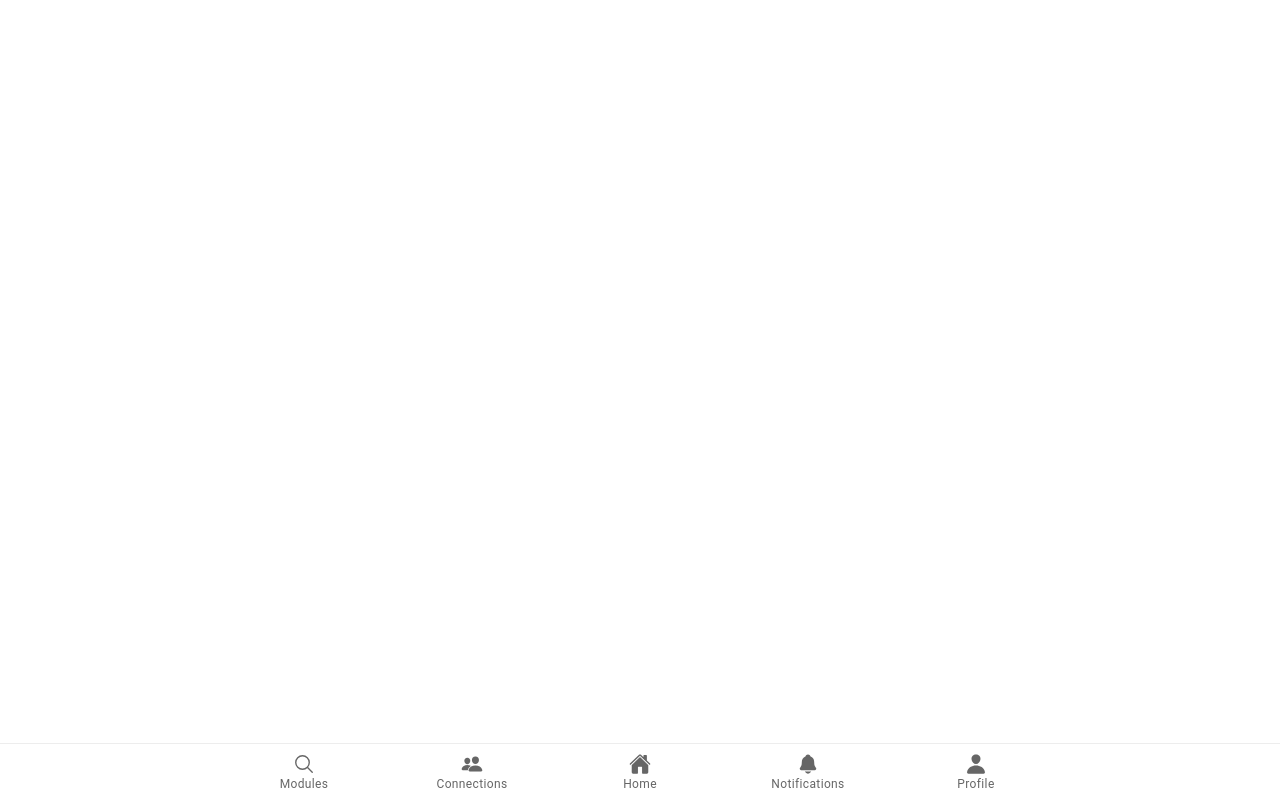
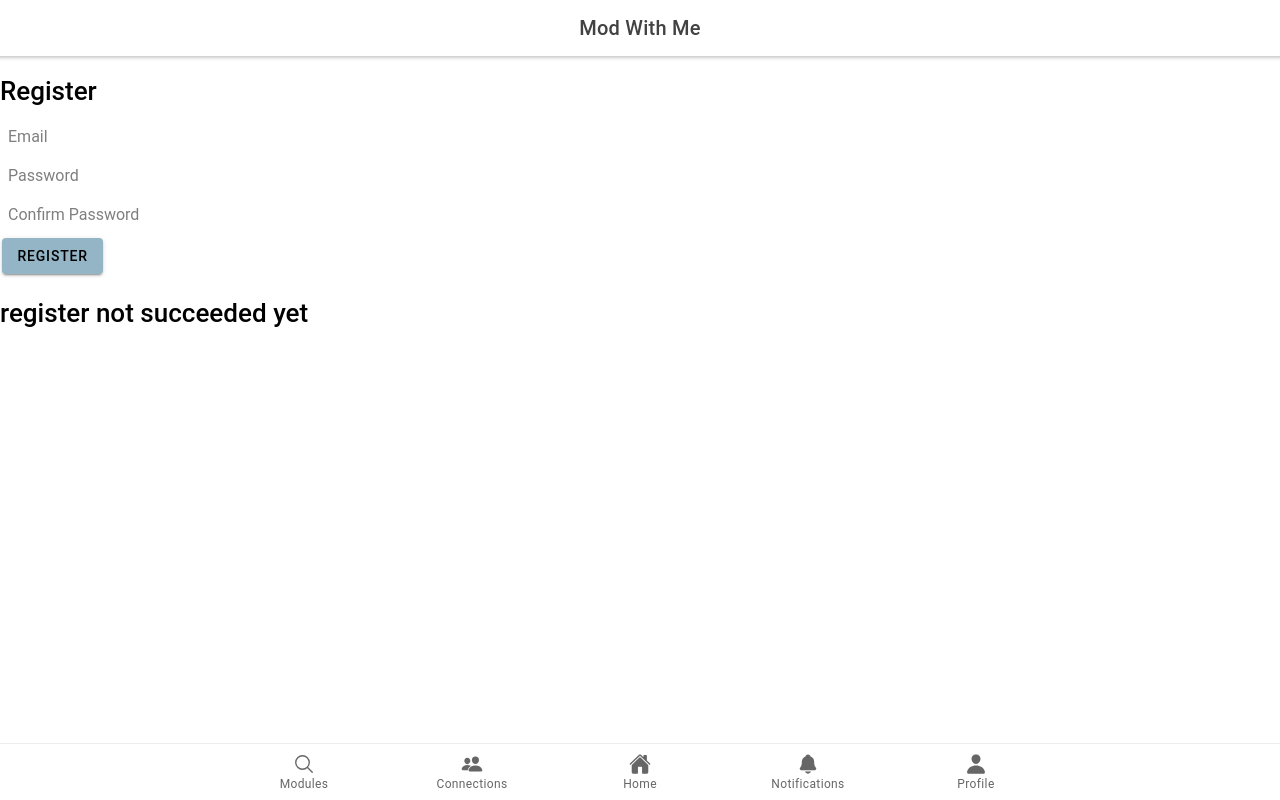
Before and after one commit to CS3216-A3-Group-5/frontend, a React (Create React App) app: page /register in a window 1280 px wide. Built offline with nearby package versions, Linux system fonts and the light colour scheme.

Commit message:
Add initial authentication code

```diff
--- a/src/App.tsx
+++ b/src/App.tsx
@@ -44,6 +44,9 @@ import styles from './styles.module.scss';
 
 import ConnectionsPage from './pages/connections';
 import ModuleView from './pages/modules/ModuleView';
+import RegisterPage from './pages/authentication/register';
+import LoginPage from './pages/authentication/login';
+import VerifyPage from './pages/authentication/verify';
 
 setupIonicReact();
 
@@ -52,6 +55,15 @@ const App: React.FC = () => (
     <IonReactRouter>
       <IonTabs>
         <IonRouterOutlet>
+          <Route exact path="/login">
+            <LoginPage />
+          </Route>
+          <Route exact path="/register">
+            <RegisterPage />
+          </Route>
+          <Route exact path="/verify">
+            <VerifyPage />
+          </Route>
           <Route exact path="/home">
             <Home />
           </Route>
--- /dev/null
+++ b/src/api/authentication.ts
@@ -0,0 +1,51 @@
+/**
+ * API call handlers for authentication.
+ */
+
+import axios from 'axios';
+
+const apiUrl = 'https://private-52b1ef3-as3test.apiary-mock.com'; // Replace with real api link
+
+type RegisterSuccessResponse = {
+  is_email_sent: boolean;
+};
+
+type RegisterErrorResponse = {
+  error_details: string;
+};
+
+export async function registerUser(
+  nusEmail: string,
+  password: string,
+  confirmPassword: string
+) {
+  if (password !== confirmPassword) {
+    throw Error('Passwords do not match');
+  }
+  if (!checkValidEmail(nusEmail)) {
+    throw Error('Please use a valid NUS email');
+  }
+
+  try {
+    const { data } = await axios.post<RegisterSuccessResponse>(
+      apiUrl + '/register',
+      { nus_email: nusEmail, password: password }
+    );
+    return data.is_email_sent;
+  } catch (error) {
+    if (axios.isAxiosError(error) && error.response) {
+      const error_details = (error.response.data as RegisterErrorResponse)
+        .error_details;
+      console.log('axios error:', error_details);
+      throw Error(error_details);
+    } else {
+      console.log('unexpected error: ', error);
+      throw error;
+    }
+  }
+}
+
+//TODO
+function checkValidEmail(nusEmail: string) {
+  return true;
+}
--- /dev/null
+++ b/src/pages/authentication/login/index.tsx
@@ -0,0 +1,7 @@
+import { IonPage } from '@ionic/react';
+
+const LoginPage: React.FC = () => {
+  return <IonPage></IonPage>;
+};
+
+export default LoginPage;
--- /dev/null
+++ b/src/pages/authentication/register/index.tsx
@@ -0,0 +1,65 @@
+import { IonButton, IonContent, IonInput, IonPage } from '@ionic/react';
+import { useState } from 'react';
+import { useLocation } from 'react-router';
+import { registerUser } from '../../../api/authentication';
+import AppHeader from '../../../components/AppHeader';
+
+const RegisterPage: React.FC = () => {
+  const currentPath = useLocation().pathname;
+  const [email, setEmail] = useState<string>();
+  const [password, setPassword] = useState<string>();
+  const [confirmPassword, setConfirmPassword] = useState<string>();
+  const [errorText, setErrorText] = useState<string>();
+
+  const [registerResult, setRegisterResult] = useState<boolean>(false);
+
+  const register = () => {
+    if (!email || !password || !confirmPassword) {
+      setErrorText('Please fill in all the fields');
+      return;
+    }
+    registerUser(email, password, confirmPassword).then(
+      function (registerResult) {
+        setRegisterResult(registerResult);
+      },
+      function (error: Error) {
+        setErrorText(error.message);
+      }
+    );
+  };
+  return (
+    <IonPage>
+      <AppHeader />
+      <IonContent fullscreen>
+        <h1>Register</h1>
+        <IonInput
+          value={email}
+          placeholder="Email"
+          onIonChange={(e) => setEmail(e.detail.value!)}
+        ></IonInput>
+        <IonInput
+          value={password}
+          placeholder="Password"
+          onIonChange={(e) => setPassword(e.detail.value!)}
+        ></IonInput>
+        <IonInput
+          value={confirmPassword}
+          placeholder="Confirm Password"
+          onIonChange={(e) => setConfirmPassword(e.detail.value!)}
+        ></IonInput>
+        <IonButton color="primary" onClick={register}>
+          Register
+        </IonButton>
+        <h1>
+          {errorText
+            ? errorText
+            : registerResult
+            ? 'register success'
+            : 'register not succeeded yet'}
+        </h1>
+      </IonContent>
+    </IonPage>
+  );
+};
+
+export default RegisterPage;
--- /dev/null
+++ b/src/pages/authentication/verify/index.tsx
@@ -0,0 +1,7 @@
+import { IonPage } from '@ionic/react';
+
+const VerifyPage: React.FC = () => {
+  return <IonPage></IonPage>;
+};
+
+export default VerifyPage;
```
Also changed, not shown: src/pages/authentication/login/styles.module.scss (added), src/pages/authentication/register/styles.module.scss (added), src/pages/authentication/verify/styles.module.scss (added).
